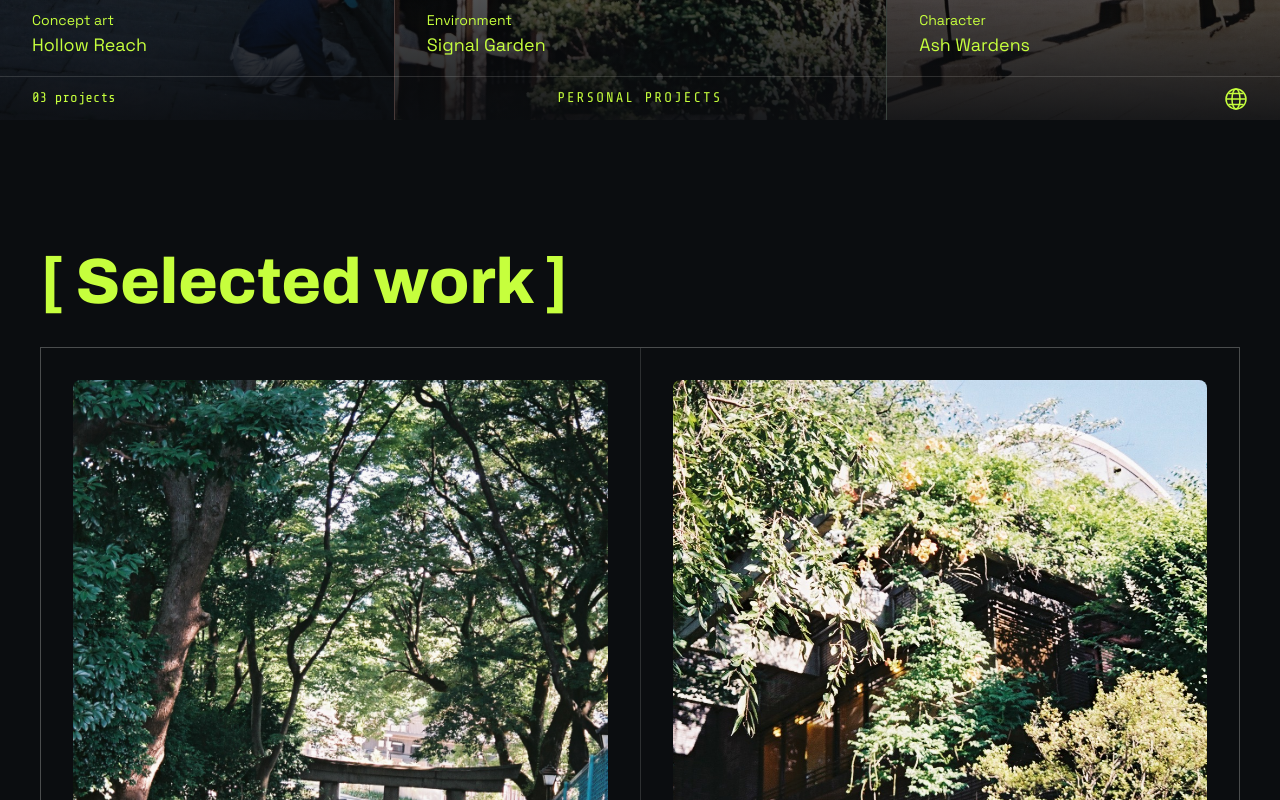
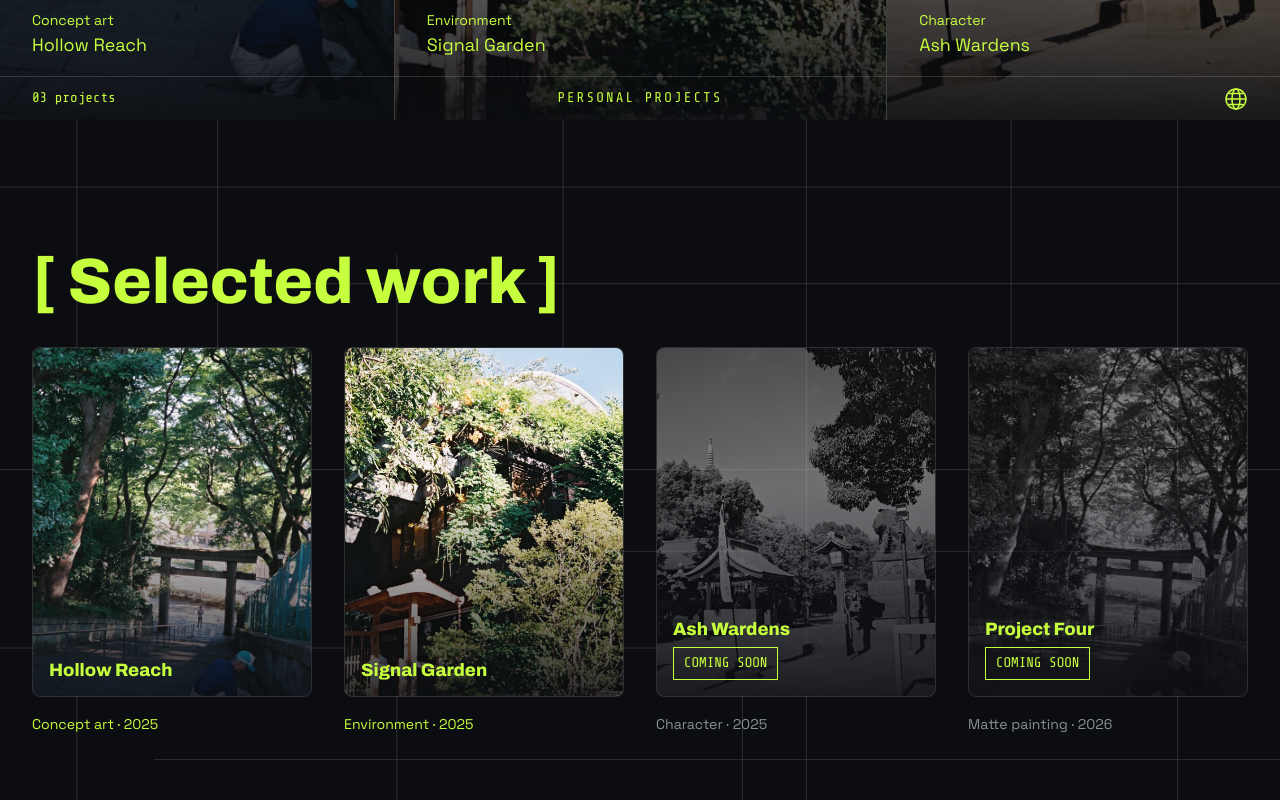
Before and after one commit to IsabelVSousa/VOID-FRAME, a React (Vite) app: page / in a window 1280 px wide. Shown: the part 680-1480 px from the top of the page. Built offline with nearby package versions, Linux system fonts and the light colour scheme.

Commit message:
feat: add hand-placed grid lines background to work section

```diff
--- /dev/null
+++ b/src/components/GridLines.jsx
@@ -0,0 +1,41 @@
+const VERTICAL = [
+    // [x, desde y, hasta y], en porcentaje
+    [6, 0, 100],
+    [17, 0, 64],
+    [31, 18, 100],
+    [44, 0, 38],
+    [58, 52, 100],
+    [63, 0, 100],
+    [79, 0, 76],
+    [92, 0, 100],
+]
+
+const HORIZONTAL = [
+    // [y, desde x, hasta x], en porcentaje
+    [9, 0, 100],
+    [22, 24, 100],
+    [47, 0, 100],
+    [58, 38, 88],
+    [71, 0, 52],
+    [86, 12, 100],
+]
+
+function GridLines() {
+    return (
+        <svg
+            className="grid-lines"
+            viewBox="0 0 100 100"
+            preserveAspectRatio="none"
+            aria-hidden="true"
+        >
+            {VERTICAL.map(([x, y1, y2], i) => (
+                <line key={`v${i}`} x1={x} y1={y1} x2={x} y2={y2} vectorEffect="non-scaling-stroke" />
+            ))}
+            {HORIZONTAL.map(([y, x1, x2], i) => (
+                <line key={`h${i}`} x1={x1} y1={y} x2={x2} y2={y} vectorEffect="non-scaling-stroke" />
+            ))}
+        </svg>
+    )
+}
+
+export default GridLines
--- a/src/components/ProjectCard.jsx
+++ b/src/components/ProjectCard.jsx
@@ -1,23 +1,22 @@
 function ProjectCard({ project }) {
   const { id, title, category, year, image, alt, status } = project
+  const isSoon = status === 'soon'
 
   const content = (
     <>
       <div className="card__media">
         <img src={image} alt={alt} />
+        <div className="card__overlay">
+          <h3 className="card__title">{title}</h3>
+          {isSoon && <span className="card__badge">Coming soon</span>}
+        </div>
       </div>
-      <h3 className="card__title">{title}</h3>
       <p className="card__meta">{category} · {year}</p>
     </>
   )
 
-  if (status === 'soon') {
-    return (
-      <article className="card card--soon">
-        {content}
-        <span className="card__badge">Coming soon</span>
-      </article>
-    )
+  if (isSoon) {
+    return <article className="card card--soon">{content}</article>
   }
 
   return (
--- a/src/components/WorkGrid.jsx
+++ b/src/components/WorkGrid.jsx
@@ -1,10 +1,11 @@
 import { projects } from '../data/projects'
 import ProjectCard from './ProjectCard'
+import GridLines from './GridLines'
 
 function WorkGrid() {
     return (
         <section id="work" className="work">
-      <div className="container">
+            <GridLines />
             <h2 className="section-title">Selected work</h2>
 
             <div className="work__grid">
@@ -12,9 +13,9 @@ function WorkGrid() {
                     <ProjectCard key={project.id} project={project} />
                 ))}
             </div>
-      </div>
         </section>
     )
 }
 
+
 export default WorkGrid
--- a/src/styles/components.css
+++ b/src/styles/components.css
@@ -238,16 +238,27 @@
 .section-title::before { content: "[ "; }
 .section-title::after  { content: " ]"; }
 
+.card__media img {
+  width: 100%;
+  height: 100%;
+  object-fit: cover;
+  transition: transform 0.4s;
+}
+
+a.card:hover .card__media img {
+  transform: scale(1.04);
+}
+
 .card {
   position: relative;
   display: block;
-  padding: var(--space-lg);
-  background: var(--color-bg);
 }
 
 .card__media {
+  position: relative;
   aspect-ratio: 4 / 5;
   overflow: hidden;
+  border: 1px solid var(--color-line);
   border-radius: 8px;
 }
 
@@ -262,15 +273,34 @@ a.card:hover .card__media img {
   transform: scale(1.04);
 }
 
+.card__overlay {
+  position: absolute;
+  inset: 0;
+  display: flex;
+  flex-direction: column;
+  justify-content: flex-end;
+  align-items: flex-start;
+  gap: var(--space-sm);
+  padding: var(--space-md);
+  background: rgba(11, 13, 16, 0.55);
+  opacity: 0;
+  transition: opacity 0.3s;
+}
+
+a.card:hover .card__overlay,
+a.card:focus-visible .card__overlay {
+  opacity: 1;
+}
+
 .card__title {
-  margin-top: var(--space-md);
   font-size: var(--text-lead);
+  color: var(--color-accent);
 }
 
 .card__meta {
-  margin-top: 0.25em;
+  margin-top: var(--space-md);
   font-size: var(--text-ui);
-  color: var(--color-text-muted);
+  color: var(--color-accent);
 }
 
 .card--soon .card__media img {
@@ -278,20 +308,36 @@ a.card:hover .card__media img {
   opacity: 0.5;
 }
 
-.card--soon .card__title,
+.card--soon .card__overlay {
+  opacity: 1;
+}
+
 .card--soon .card__meta {
-  opacity: 0.7;
+  color: var(--color-text-muted);
 }
 
 .card__badge {
-  position: absolute;
-  top: calc(var(--space-lg) + var(--space-md));
-  left: calc(var(--space-lg) + var(--space-md));
   padding: 0.3em 0.7em;
-  background: var(--color-bg);
   border: 1px solid var(--color-accent);
   font-family: var(--font-mono);
   font-size: var(--text-ui);
   text-transform: uppercase;
   color: var(--color-accent);
 }
+
+.grid-lines {
+  position: absolute;
+  inset: 0;
+  width: 100%;
+  height: 100%;
+  stroke: rgba(237, 237, 232, 0.14);
+  stroke-width: 1;
+  pointer-events: none;
+}
+
+@media (hover: none) {
+  .card__overlay {
+    opacity: 1;
+    background: linear-gradient(to top, rgba(11, 13, 16, 0.85), transparent 60%);
+  }
+}
--- a/src/styles/layout.css
+++ b/src/styles/layout.css
@@ -25,15 +25,20 @@
 }
 
 .work {
-  padding-block: var(--space-section);
+  position: relative;
+  overflow: hidden;
+  padding: var(--space-section) var(--space-lg);
+}
+
+.work > *:not(.grid-lines) {
+  position: relative;
+  z-index: 1;
 }
 
 .work__grid {
   display: grid;
   grid-template-columns: 1fr;
-  gap: 1px;
-  background: var(--color-line);
-  border: 1px solid var(--color-line);
+  gap: var(--space-lg);
 }
 
 @media (min-width: 768px) {
@@ -41,3 +46,9 @@
     grid-template-columns: repeat(2, 1fr);
   }
 }
+
+@media (min-width: 1200px) {
+  .work__grid {
+    grid-template-columns: repeat(4, 1fr);
+  }
+}
```
Lines whose indentation alone changed are shown as unchanged.
